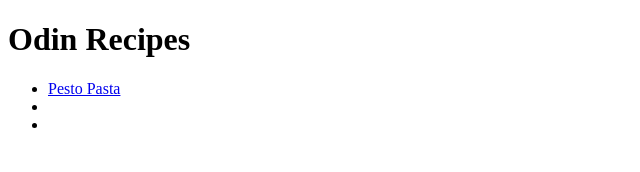
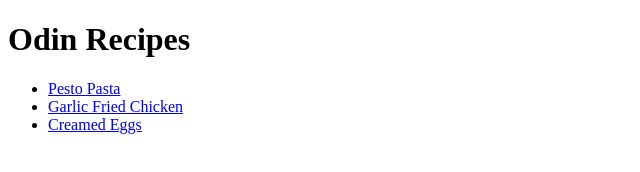
Before and after one commit to Carlosaac23/TOP-odin-recipes, a plain HTML site: page index.html in a window 1280 px wide. Shown: the whole page, without its empty margins (0-640 px from the left). Drawn offline with Linux system fonts and the light colour scheme.

Commit message:
feat: add new link recipes

```diff
--- a/index.html
+++ b/index.html
@@ -13,10 +13,10 @@
         <a href="recipes/pesto-pasta.html">Pesto Pasta</a>
       </li>
       <li>
-        <a href="#"></a>
+        <a href="recipes/garlic-chicken.html">Garlic Fried Chicken</a>
       </li>
       <li>
-        <a href="#"></a>
+        <a href="recipes/creamed-eggs.html">Creamed Eggs</a>
       </li>
     </ul>
   </body>
```
